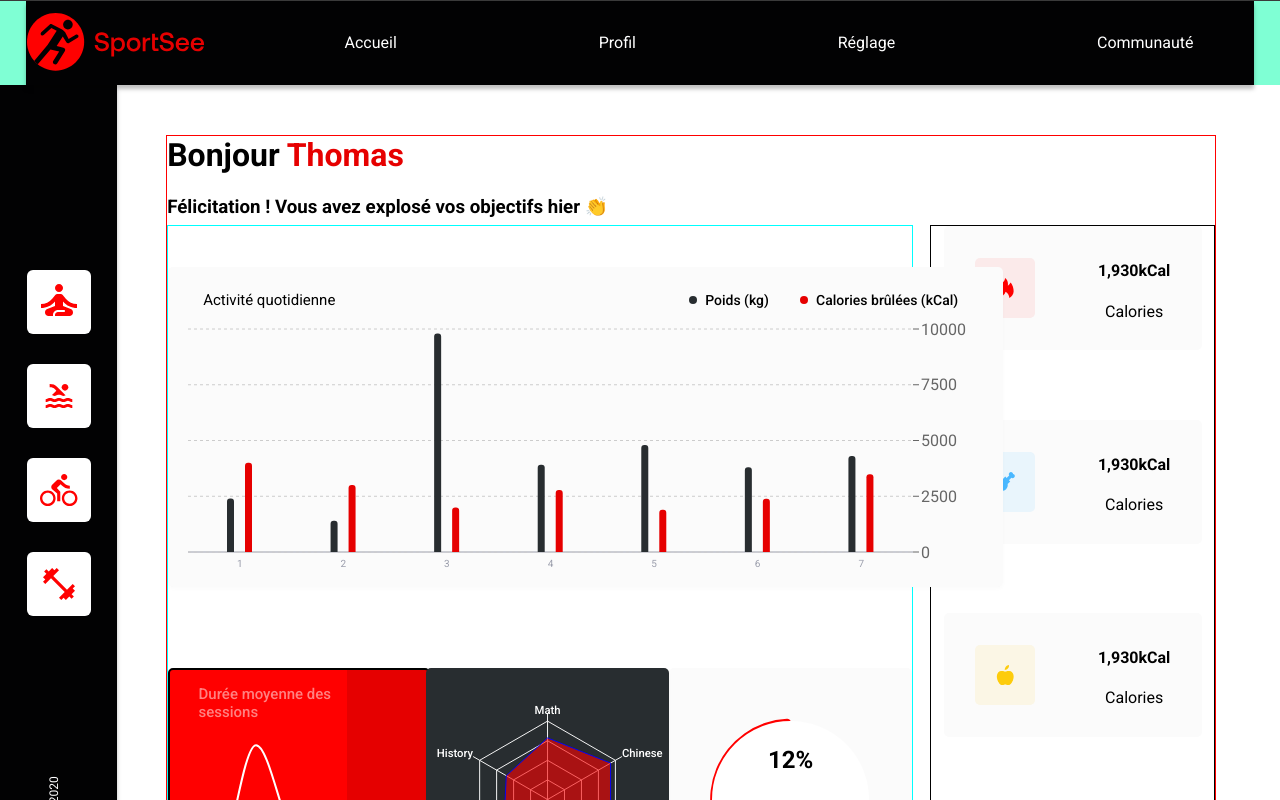
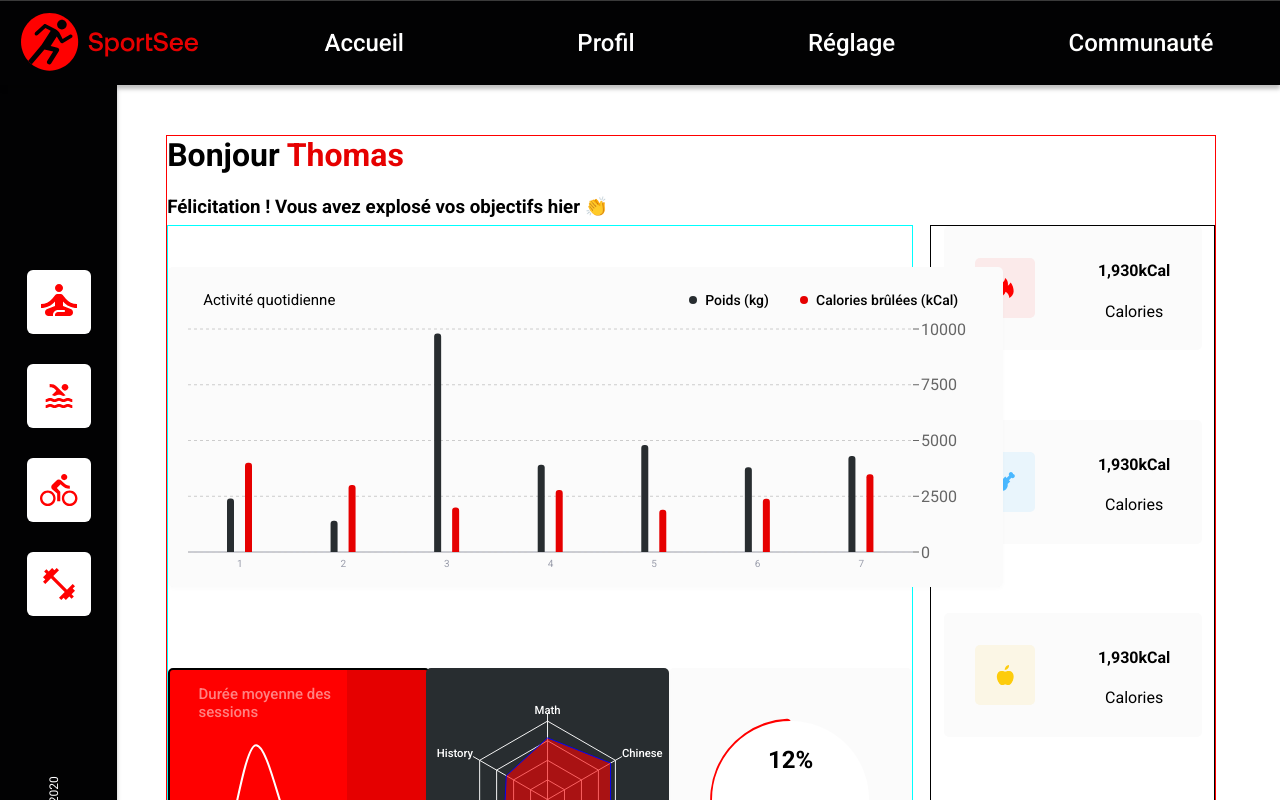
Before and after one commit to developer-ta/projet_12-Developpez-un-tableau-de-bord-analytics-avec-React, a React (Vite) app: page / in a window 1280 px wide. Shown: the top 800 px of the page. Built offline with nearby package versions, Linux system fonts and the light colour scheme.

Commit message:
add : header css

```diff
--- a/src/presentation_Layer/components/header/Header.module.scss
+++ b/src/presentation_Layer/components/header/Header.module.scss
@@ -2,7 +2,7 @@
   box-shadow: 0px 4px 4px 0px rgba(0, 0, 0, 0.2509803922);
   background-color: #020203;
   height: 91px;
-  width: 96%;
+  width: 100%;
   display: flex;
   flex-wrap: nowrap;
   align-items: center;
@@ -12,8 +12,10 @@
   flex-direction: row;
   z-index: 1000;
   position: static;
-  nav {    width: 95%;
+  nav {    width: 83%;
     ul {
+      font-size: 24px;
+      font-weight: 500;
       width: 100%;
       list-style: none;
       color: #ffffff;
--- a/src/presentation_Layer/components/healthCard/HealthCardComponent.jsx
+++ b/src/presentation_Layer/components/healthCard/HealthCardComponent.jsx
@@ -1,7 +1,6 @@
 import styles from "./HealthCardComponent.module.scss";
 
 export default function HealthCardComponent({ IconBackgroundColor, srcIcon }) {
-  console.log("IconBackgroundColor: ", IconBackgroundColor);
   return (
     <div id={styles["health-card"]}>
       <div
--- a/src/presentation_Layer/components/side/SideBar.jsx
+++ b/src/presentation_Layer/components/side/SideBar.jsx
@@ -9,8 +9,8 @@ export default function SideBar() {
   return (
     <nav id={styles["sideBar"]}>
       <ul className="NavLeft">
-        {listIconNavL.map(({ srcIcon }) => (
-          <li className="icon-Nav-l">
+        {listIconNavL.map(({ srcIcon },index) => (
+          <li key={index} className="icon-Nav-l">
             <img src={srcIcon} alt="icon-Nav-l" />
           </li>
         ))}
```
